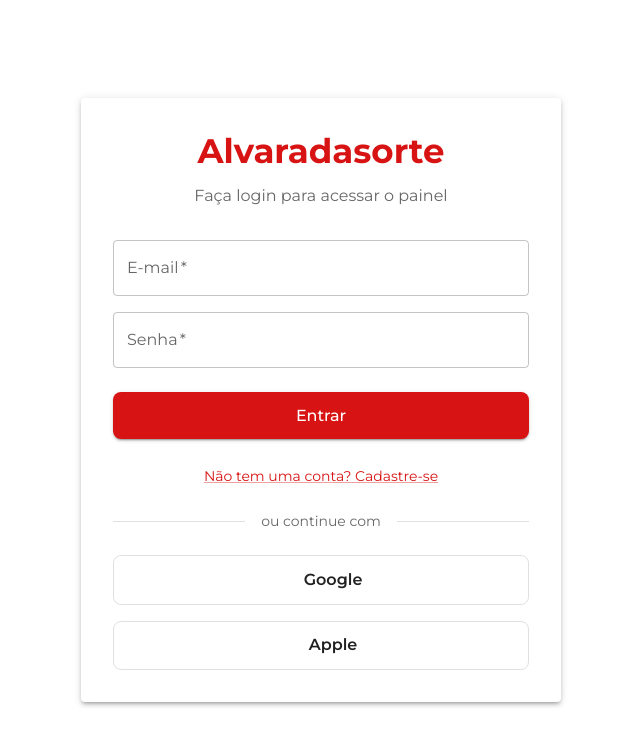
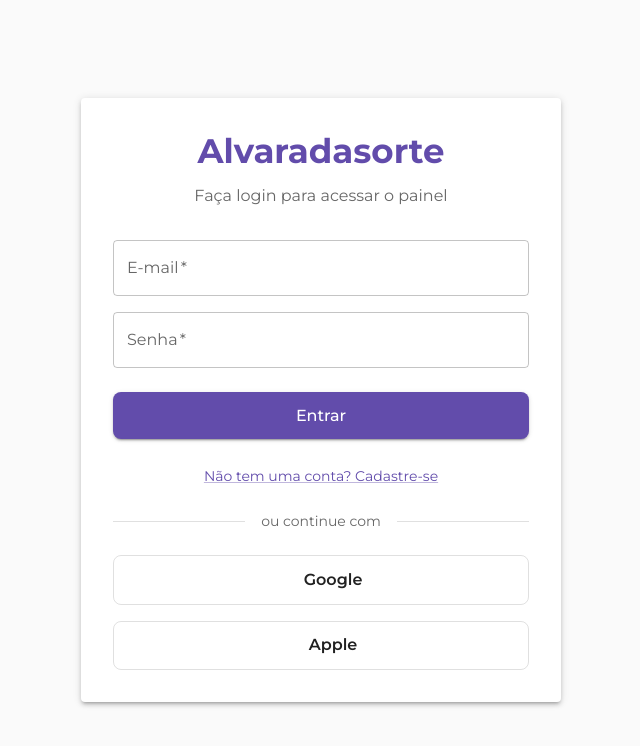
Before and after one commit to odutradev/alvaradasorte, a React (Vite) app: page /login in a window 1280 px wide. Shown: the top 746 px of the page, without its empty margins (319-959 px from the left). Built offline with nearby package versions, Linux system fonts and the light colour scheme; no server answers; some icons are missing.

Commit message:
refactor: Move documentacao do theme guide para constante typescript

```diff
--- a/src/main.tsx
+++ b/src/main.tsx
@@ -1,22 +1,28 @@
+import 'react-toastify/dist/ReactToastify.css'
 import { CssBaseline, ThemeProvider } from '@mui/material'
 import { RouterProvider } from 'react-router-dom'
 import { ToastContainer } from 'react-toastify'
 import { createRoot } from 'react-dom/client'
-import { StrictMode } from 'react'
-
-import 'react-toastify/dist/ReactToastify.css'
+import { StrictMode, useMemo } from 'react'
 
 import { toastContainerConfig } from './config/toastConfig'
-import { theme } from './theme/theme'
+import useSystemStore from './stores/system'
+import { getAppTheme } from './theme/theme'
 import { appRouter } from './router'
 
-const App = () => (
-  <ThemeProvider theme={theme}>
-    <CssBaseline />
-    <ToastContainer {...toastContainerConfig} />
-    <RouterProvider router={appRouter} />
-  </ThemeProvider>
-)
+const App = () => {
+  const { themeMode } = useSystemStore((state) => state.system)
+
+  const currentTheme = useMemo(() => getAppTheme(themeMode), [themeMode])
+
+  return (
+    <ThemeProvider theme={currentTheme}>
+      <CssBaseline />
+      <ToastContainer {...toastContainerConfig} />
+      <RouterProvider router={appRouter} />
+    </ThemeProvider>
+  )
+}
 
 const rootElement = document.getElementById('root')
 
--- a/src/stores/system/defaultValues.ts
+++ b/src/stores/system/defaultValues.ts
@@ -1,6 +1,9 @@
 import type { SystemStoreData } from './types'
 
+const isSystemDark = window.matchMedia('(prefers-color-scheme: dark)').matches
+
 export const systemStoreDefaultValues: SystemStoreData = {
+  themeMode: isSystemDark ? 'dark' : 'light',
   sidebarOpen: true,
   loading: false
 }
--- a/src/stores/system/index.tsx
+++ b/src/stores/system/index.ts
@@ -17,7 +17,7 @@ const useSystemStore = create<SystemStore>()(
             ...partialSystem
           }
         })),
-      setLoading: (currentLoading?: boolean) =>
+      setLoading: (currentLoading) =>
         set((state) => ({
           system: {
             ...state.system,
@@ -31,14 +31,21 @@ const useSystemStore = create<SystemStore>()(
             sidebarOpen: !state.system.sidebarOpen
           }
         })),
+      toggleTheme: () =>
+        set((state) => ({
+          system: {
+            ...state.system,
+            themeMode: state.system.themeMode === 'light' ? 'dark' : 'light'
+          }
+        })),
       reset: () => {
         set({ system: systemStoreDefaultValues })
         localStorage.removeItem('system-store')
       }
     }),
     {
-      name: 'system-store',
-      storage: createJSONStorage(() => localStorage)
+      storage: createJSONStorage(() => localStorage),
+      name: 'system-store'
     }
   )
 )
--- a/src/stores/system/types.ts
+++ b/src/stores/system/types.ts
@@ -1,4 +1,5 @@
 export interface SystemStoreData {
+  themeMode: 'light' | 'dark'
   sidebarOpen: boolean
   loading: boolean
 }
@@ -9,5 +10,6 @@ export interface SystemStore {
   setLoading: (currentLoading?: boolean) => void
   system: SystemStoreData
   toggleSidebar: () => void
+  toggleTheme: () => void
   reset: () => void
 }
--- a/src/theme/theme.ts
+++ b/src/theme/theme.ts
@@ -1,35 +1,40 @@
 import { createTheme } from '@mui/material/styles'
 
-export const theme = createTheme({
+import type { Theme } from '@mui/material/styles'
+
+export const getAppTheme = (mode: 'light' | 'dark'): Theme =>
+  createTheme({
     palette: {
-    mode: 'light',
+      mode,
       primary: {
-      main: '#D81313',
-      light: '#f24444',
-      dark: '#a80d0d'
+        main: '#624cab',
+        light: '#7189ff',
+        dark: '#4a3b82'
       },
       secondary: {
-      main: '#f50057'
+        main: '#758ecd',
+        light: '#a0ddff',
+        dark: '#c1cefe'
       },
       background: {
-      default: '#ffffff',
-      paper: '#ffffff'
+        default: mode === 'light' ? '#fafafa' : '#121212',
+        paper: mode === 'light' ? '#ffffff' : '#1e1e1e'
       },
       text: {
-      primary: 'rgba(0, 0, 0, 0.87)',
-      secondary: 'rgba(0, 0, 0, 0.6)'
+        primary: mode === 'light' ? 'rgba(0, 0, 0, 0.87)' : '#ffffff',
+        secondary: mode === 'light' ? 'rgba(0, 0, 0, 0.6)' : 'rgba(255, 255, 255, 0.7)'
       }
     },
     typography: {
       fontFamily: ['Montserrat', 'Inter', 'system-ui', 'Avenir', 'Helvetica', 'Arial', 'sans-serif'].join(','),
       h1: {
-      fontSize: '3.2em',
+        lineHeight: 1.1,
         fontWeight: 700,
-      lineHeight: 1.1
+        fontSize: '3.2em'
       },
       h6: {
-      fontSize: '1em',
-      fontWeight: 500
+        fontWeight: 500,
+        fontSize: '1em'
       }
     },
     components: {
@@ -43,11 +48,11 @@ export const theme = createTheme({
       MuiInputBase: {
         styleOverrides: {
           input: {
+            borderRadius: 'inherit',
+            caretColor: mode === 'light' ? 'rgba(0, 0, 0, 0.87)' : '#ffffff',
             '&:-webkit-autofill': {
-            WebkitBoxShadow: '0 0 0 100px #ffffff inset !important',
-            WebkitTextFillColor: 'rgba(0, 0, 0, 0.87) !important',
-            caretColor: 'rgba(0, 0, 0, 0.87)',
-            borderRadius: 'inherit'
+              WebkitTextFillColor: mode === 'light' ? 'rgba(0, 0, 0, 0.87) !important' : '#ffffff !important',
+              WebkitBoxShadow: mode === 'light' ? '0 0 0 100px #ffffff inset !important' : '0 0 0 100px #1e1e1e inset !important'
             }
           }
         }
@@ -62,7 +67,7 @@ export const theme = createTheme({
             fontWeight: 500,
             fontSize: '1em',
             '&:hover': {
-            borderColor: '#D81313'
+              borderColor: '#7189ff'
             },
             '&:focus-visible': {
               outline: '4px auto -webkit-focus-ring-color'
--- /dev/null
+++ b/src/theme/themeGuide.md
@@ -0,0 +1,32 @@
+# Theme Color Guide
+
+## Core Palette
+
+| Color Name | Hex | RGB | Purpose / Mapping |
+| ----- | ----- | ----- | ----- |
+| Deep Lilac | \`#624cab\` | \`98, 76, 171\` | Primary Main |
+| Cornflower Blue | \`#7189ff\` | \`113, 137, 255\` | Primary Light / Hover Focus |
+| Wisteria Blue | \`#758ecd\` | \`117, 142, 205\` | Secondary Main |
+| Icy Blue | \`#a0ddff\` | \`160, 221, 255\` | Secondary Light |
+| Periwinkle | \`#c1cefe\` | \`193, 206, 254\` | Secondary Dark |
+
+## System Modes
+
+### Light Mode
+
+* **Background Default:** \`#fafafa\`
+* **Background Paper:** \`#ffffff\`
+* **Text Primary:** \`rgba(0, 0, 0, 0.87)\`
+* **Text Secondary:** \`rgba(0, 0, 0, 0.6)\`
+
+### Dark Mode
+
+* **Background Default:** \`#121212\`
+* **Background Paper:** \`#1e1e1e\`
+* **Text Primary:** \`#ffffff\`
+* **Text Secondary:** \`rgba(255, 255, 255, 0.7)\`
+
+## Implementation Notes
+
+* Mapped system preference autodetection upon initial execution (\`window.matchMedia\`).
+* Sustained global accessibility using dynamic contrast text handling mapped per mode.
```
Lines whose indentation alone changed are shown as unchanged.
